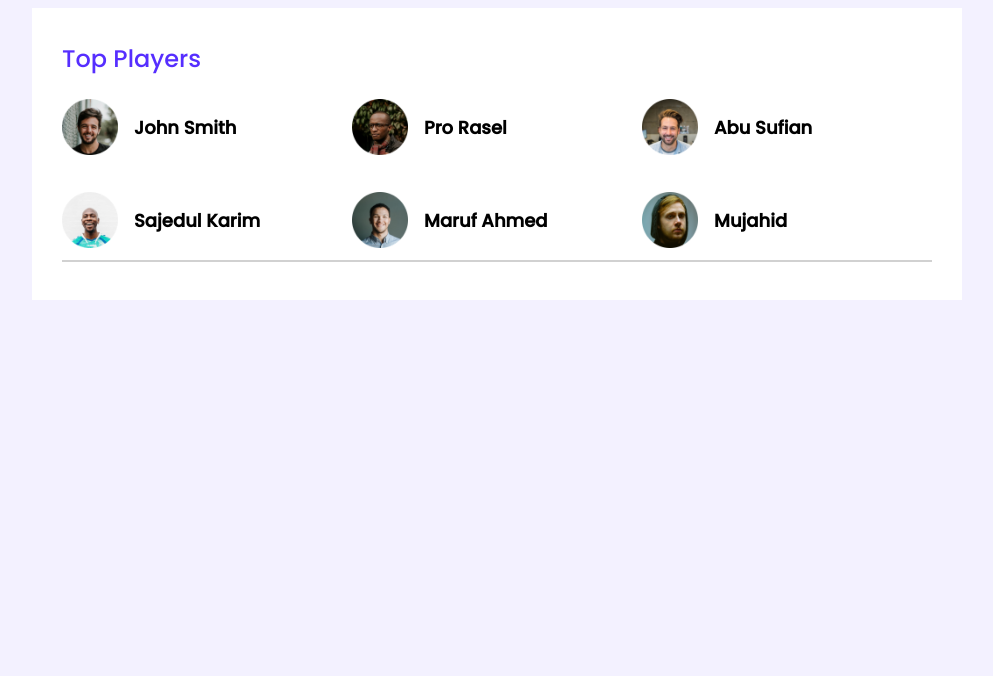
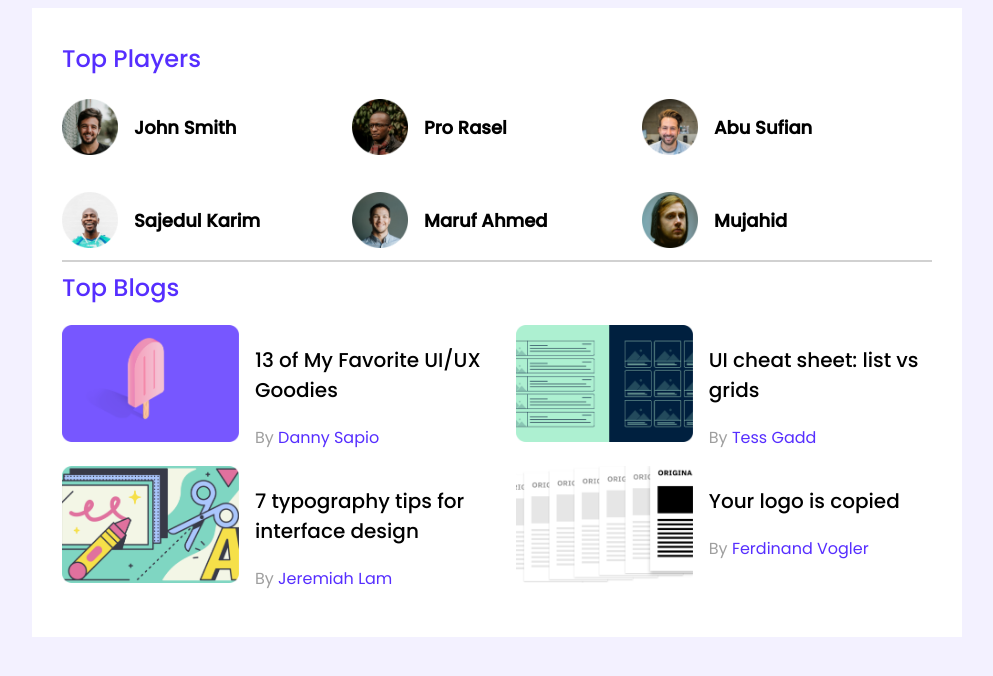
Before and after one commit to JASIMBD007/leader-board-css, a plain HTML site: page index.html in a window 1280 px wide. Shown: the whole page, without its empty margins (143-1136 px from the left). Drawn offline with Linux system fonts and the light colour scheme; a web font is replaced by a local one.

Commit message:
Top Player and Top blog sections are Added

```diff
--- a/index.html
+++ b/index.html
@@ -50,6 +50,52 @@
                 </div>
             </div>
             <hr>
+            <div class="top-blog-section">
+                <h2 class="section-title">Top Blogs</h2>
+                <div class="blogs">
+                    <article class="blog">
+                        <div class="thumbnail">
+                            <img src="/images/blogs/blog-1.png" alt="">
+                        </div>
+                        <div class="blog-details">
+                            <h3 class="blog-title">13 of My Favorite
+                                UI/UX Goodies</h3>
+                            <p class="blog-author">By <a href="#">Danny Sapio</a></p>
+                        </div>
+                    </article>
+                    <article class="blog">
+                        <div class="thumbnail">
+                            <img src="/images/blogs/blog-2.png" alt="">
+                        </div>
+                        <div class="blog-details">
+                            <h3 class="blog-title">UI cheat sheet:
+                                list vs grids</h3>
+                            <p class="blog-author">By <a href="#">Tess Gadd</a></p>
+                        </div>
+                    </article>
+                    <article class="blog">
+                        <div class="thumbnail">
+                            <img src="/images/blogs/blog-3.png" alt="">
+                        </div>
+                        <div class="blog-details">
+                            <h3 class="blog-title">7 typography tips
+                                for interface design</h3>
+                            <p class="blog-author">By <a href="#">Jeremiah Lam</a></p>
+                        </div>
+                    </article>
+                    <article class="blog">
+                        <div class="thumbnail">
+                            <img src="/images/blogs/blog-4.png" alt="">
+                        </div>
+                        <div class="blog-details">
+                            <h3 class="blog-title">Your logo is
+                                copied</h3>
+                            <p class="blog-author">By <a href="#">Ferdinand Vogler</a></p>
+                        </div>
+                    </article>
+
+                </div>
+            </div>
         </section>
     </main>
 </body>
--- a/stylesheet/style.css
+++ b/stylesheet/style.css
@@ -54,3 +54,38 @@ hr {
     font-size: 18px;
     margin-left: 16px;
 }
+
+/* -------top blog styles section -------------- */
+.blogs {
+    display: grid;
+    grid-template-columns: auto auto;
+}
+
+.blog {
+    display: flex;
+}
+
+.thumbnail img {
+    width: 177px;
+    height: 117px;
+}
+
+.blog-details {
+    margin-left: 16px;
+}
+
+.blog-title {
+    font-weight: 500;
+    font-size: 20px;
+}
+
+.blog-author {
+    color: #9F9F9F;
+    font-size: 16px;
+}
+
+.blog-author a {
+    font-size: 16px;
+    color: #562EFF;
+    text-decoration: none;
+}
```
